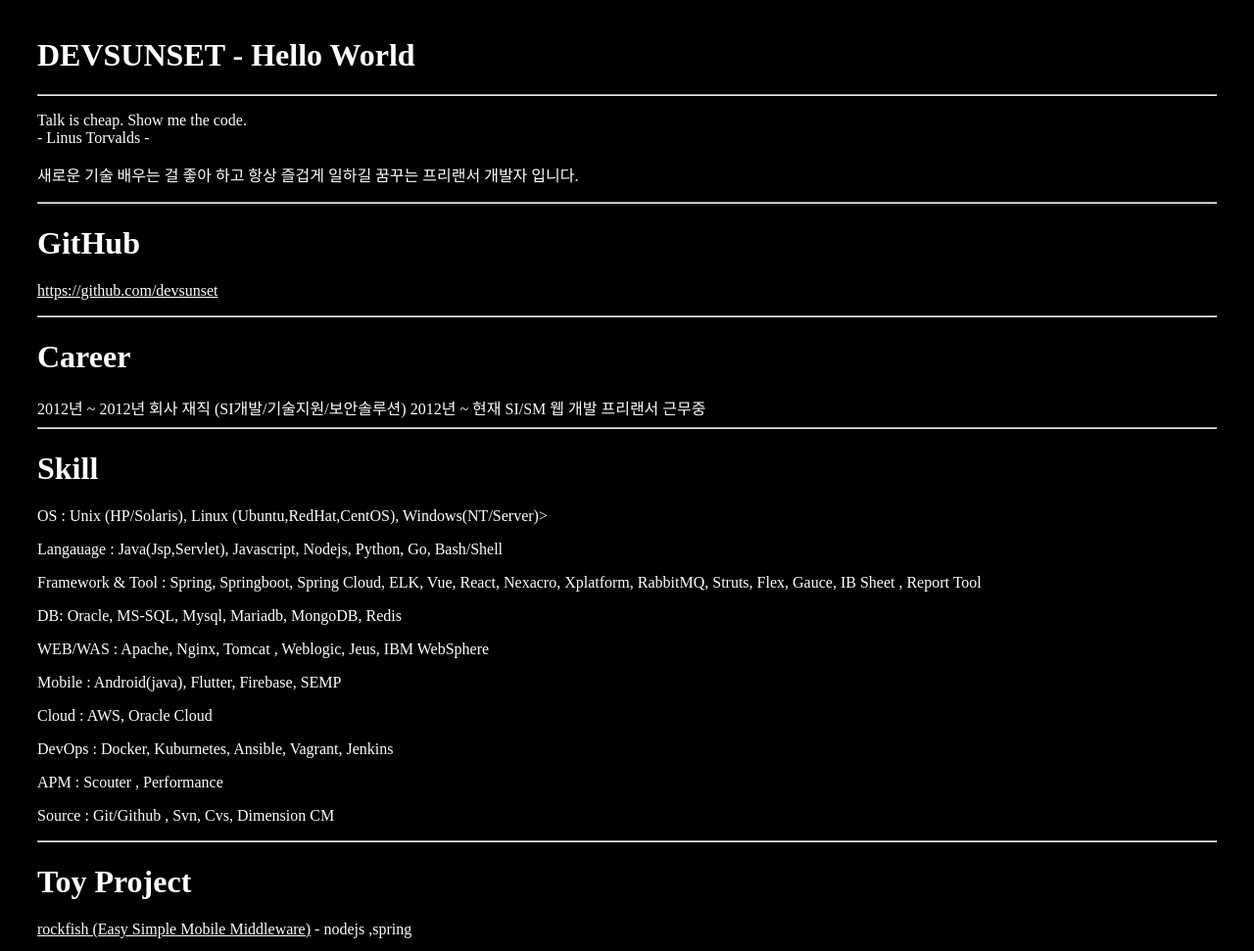
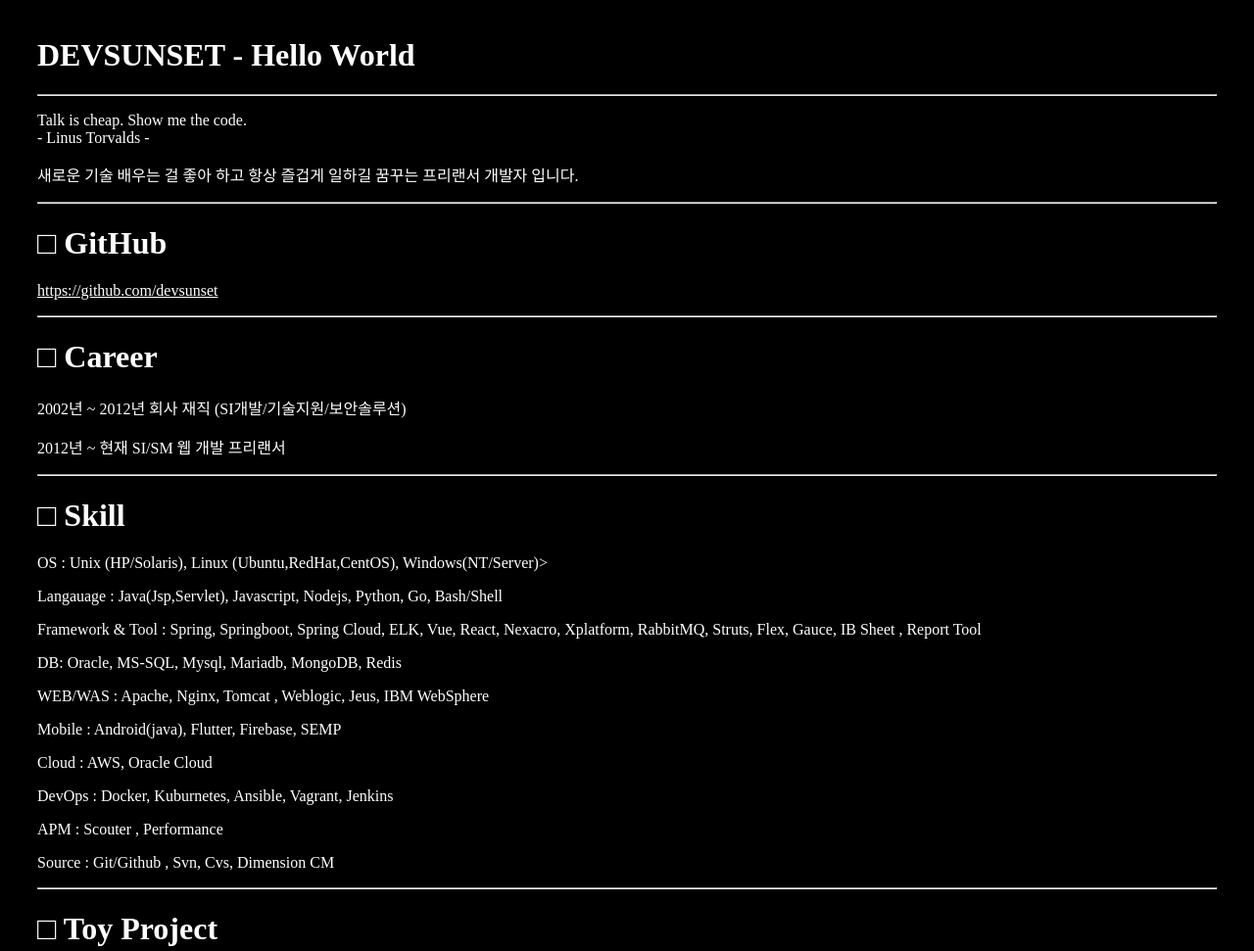
Before and after one commit to devsunset/devsunset.github.io, a plain HTML site: page index.html in a window 1280 px wide. Shown: the top 971 px of the page at 98% size. Drawn offline with Linux system fonts and the light colour scheme.

Commit message:
Update index.html

```diff
--- a/index.html
+++ b/index.html
@@ -29,16 +29,16 @@
 		    <p/>
 
 		  <hr/>
-		  <h1>GitHub</h1>
+		  <h1>□ GitHub</h1>
 		  <a href="https://github.com/devsunset" target="_blank">https://github.com/devsunset</a><p/><p/><p/>
 
 		<hr/>
-		<h1>Career</h1>
-		2012년 ~ 2012년 회사 재직 (SI개발/기술지원/보안솔루션)
-		2012년 ~ 현재 SI/SM 웹 개발 프리랜서 근무중
+		<h1>□ Career</h1>
+		2002년 ~ 2012년 회사 재직 (SI개발/기술지원/보안솔루션)<p/>
+		2012년 ~ 현재 SI/SM 웹 개발 프리랜서<p/>
 
 		<hr/>
-		<h1>Skill</h1>
+		<h1>□ Skill</h1>
 		OS : Unix (HP/Solaris), Linux (Ubuntu,RedHat,CentOS), Windows(NT/Server)><p/>
 		Langauage : Java(Jsp,Servlet), Javascript, Nodejs, Python, Go, Bash/Shell<p/>
 		Framework & Tool  : Spring, Springboot, Spring Cloud, ELK,  Vue, React, Nexacro, Xplatform, RabbitMQ, Struts, Flex, Gauce, IB Sheet , Report Tool<p/>
@@ -51,7 +51,7 @@
 		Source : Git/Github , Svn, Cvs, Dimension CM<p/>
 
 		<hr/>
-		<h1>Toy Project</h1>
+		<h1>□ Toy Project</h1>
 		<a href="https://github.com/devsunset/rockfish" target="_blank">rockfish (Easy Simple Mobile Middleware)</a> - nodejs ,spring<p/>
 		<a href="http://gotogether.ga/" target="_blank">Go Together - Vue (개발 공부 모임 만들기)</a> - springboot ,jpa ,mariadb ,vue3 <p/>
 		<a href="http://gotogether.cf/" target="_blank">Go Together - React (개발 공부 모임 만들기)</a> - springboot ,jpa ,mariadb ,React <p/>
```
